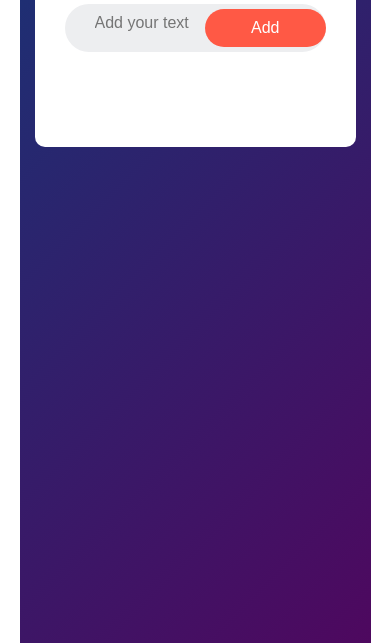
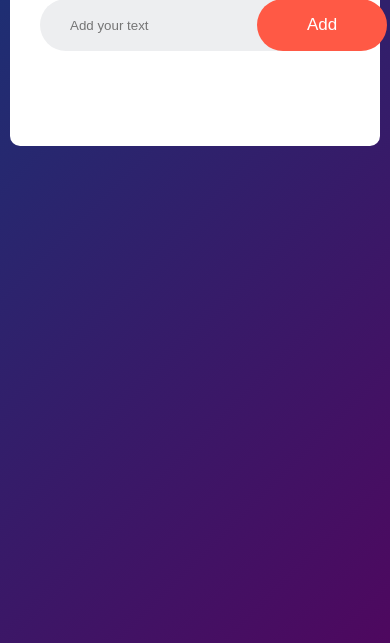
Before and after one commit to sivadhanushreddykotturu/ToDify, a plain HTML site: page index.html in a window 390 px wide. Shown: the part 201-844 px from the top of the page. Drawn offline with Linux system fonts and the light colour scheme.

Commit message:
Remvoed for Mobile Devices

```diff
--- a/style.css
+++ b/style.css
@@ -110,32 +110,3 @@ ul li span{
 ul li span:hover{
     background: #edeef0;
 }
-
-
-@media screen and (max-width: 768px) {
-    .container {
-        width: 90%;
-        margin: auto;
-        padding: 15px;
-    }
-
-    .input-container {
-        display: flex;
-        flex-direction: column;
-        align-items: center;
-    }
-
-    input[type="text"] {
-        width: 90%;
-        font-size: 16px;
-        padding: 10px;
-        border-radius: 8px;
-        margin-bottom: 10px; /* Add space between input and button */
-    }
-
-    button {
-        width: 50%;
-        font-size: 16px;
-        padding: 10px;
-    }
-}
```
